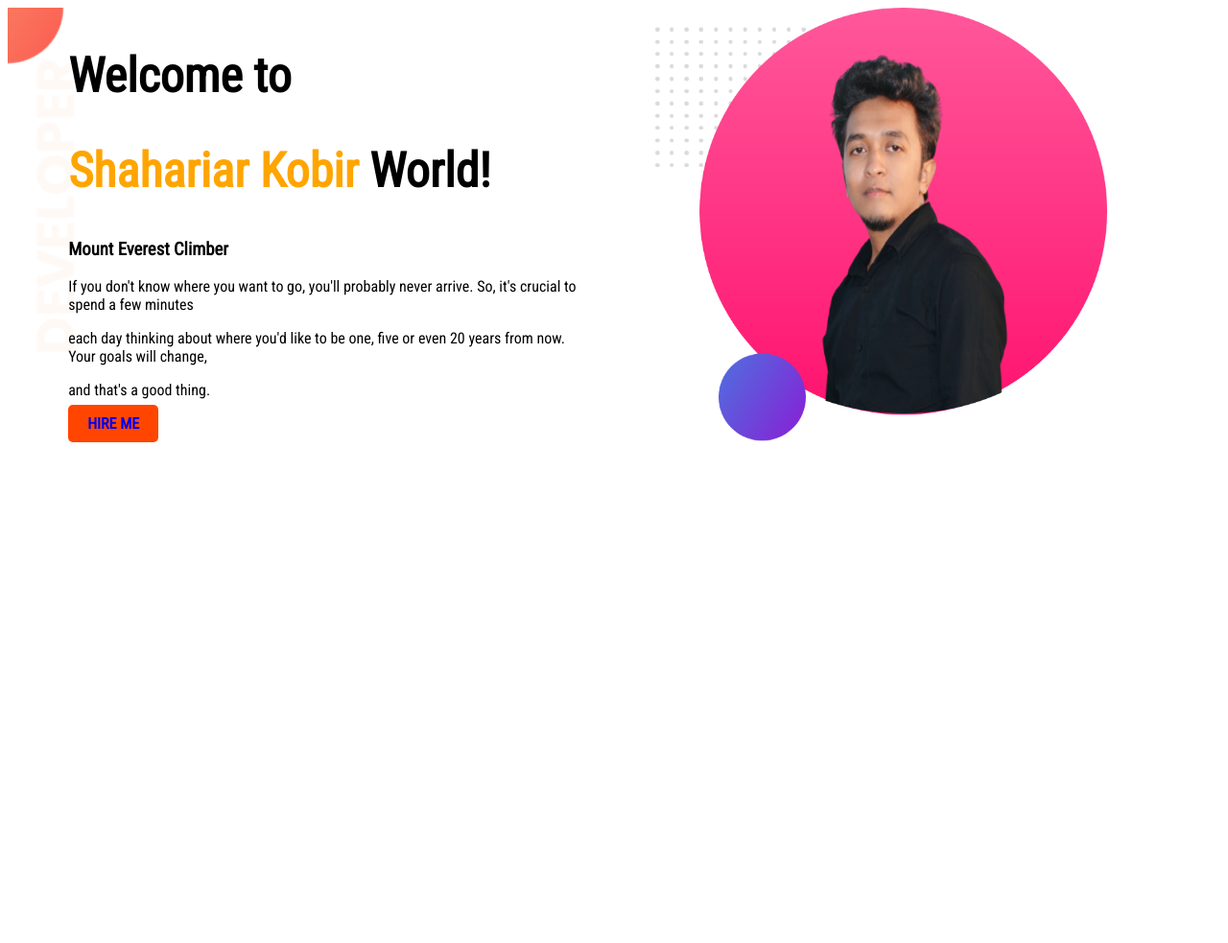
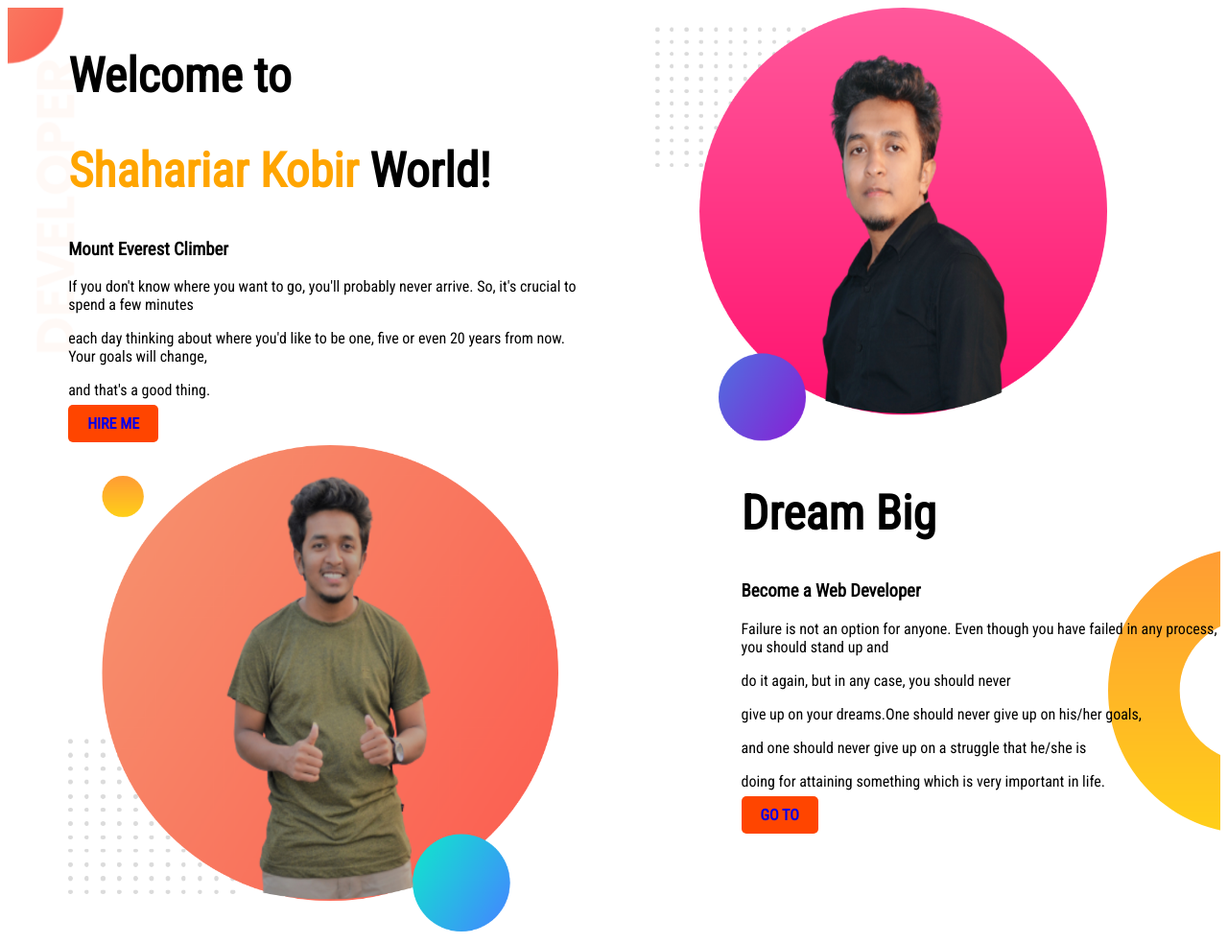
Before and after one commit to shahariaruzzal/dev-port, a plain HTML site: page index.html in a window 1280 px wide. Shown: the whole page at 96% size. Before the commit the page ends 800 px from the top, so only its background shows below. Drawn offline with Linux system fonts and the light colour scheme.

Commit message:
first commit

```diff
--- a/index.html
+++ b/index.html
@@ -35,6 +35,22 @@
             <img src="images/images/my-bg2.png" alt="">
         </div>
     </section>
+    <section class="dream-big">
+        <div class="half-width">
+            <img src="images/images/my-bg (1).png" alt="">
+        </div>
+        <div class="half-width">
+            <h1>Dream Big</h1>
+            <h3>Become a Web Developer </h3>
+            <p>Failure is not an option for anyone. Even though you have failed in any process, you should stand up and
+            </p>
+            <p>do it again, but in any case, you should never</p>
+            <p>give up on your dreams.One should never give up on his/her goals,</p>
+            </p> and one should never give up on a struggle that he/she is</p>
+            </p>doing for attaining something which is very important in life.</p>
+            <a class="link-button" target="_blank" href="https://www.facebook.com/">GO TO</a>
+        </div>
+    </section>
 </body>
 
 </html>
--- a/style.css
+++ b/style.css
@@ -29,3 +29,8 @@ section{
     background-image: url(images/images/top-banner.png);
     background-repeat: no-repeat;
 }
+.dream-big{
+    background-image: url(images/images/dream-bg.png);
+    background-repeat: no-repeat;
+    background-position: right;
+}
```
Also changed, not shown: images/images/DSC_0509 2.jpg (added), images/images/my-bg (1).png (added).
